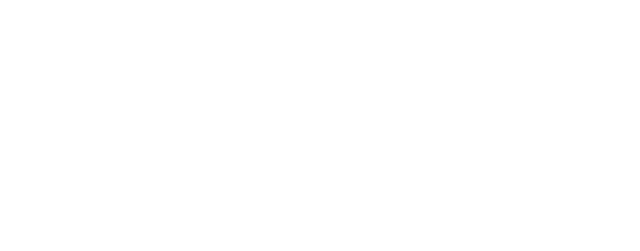
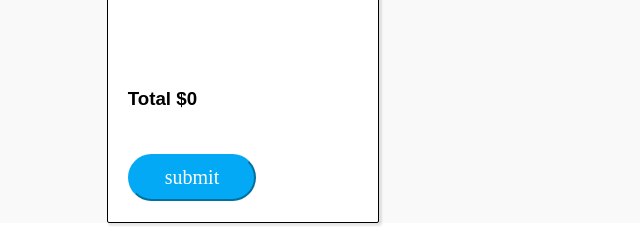
Before and after one commit to aammon14/Jacks_Burgers, a React (Create React App) app in the folder jacks-app/client/: page /items in a window 1280 px wide. Shown: the part 449-700 px from the top of the page, without its empty margins (420-1060 px from the left). Built offline with nearby package versions, Linux system fonts and the light colour scheme; no server answers.

Commit message:
styling for cart

```diff
--- a/jacks-app/client/src/App.css
+++ b/jacks-app/client/src/App.css
@@ -152,6 +152,8 @@
   margin-top: 30px;
   border: solid 1px black;
   padding-left: 20px;
+  height: 80vh;
+
 }
 
 .menu_container {
@@ -187,6 +189,7 @@
   background-color: #03a9f4;
   color: white;
   border-color: #03a9f4;
+
 }
 
 
@@ -254,3 +257,7 @@
   font-family: avenir;
   font-size: 16px;
 }
+.checkout{
+ position:absolute;
+ bottom:150px;
+}
--- a/jacks-app/client/src/Components/Cart.jsx
+++ b/jacks-app/client/src/Components/Cart.jsx
@@ -59,19 +59,17 @@ class Cart extends Component {
                     className="cart_item_div_content"
                     to={`/items/${el.id}`}
                   >
-                    <h1 className="cart_item_name">{el.name}</h1>
+                    <h1 className="cart_item_name">{el.name} ${el.price}</h1>
                     <p>{el.description}</p>
-                    <p>{el.price}</p>
-                    <p>{el.comment}</p>
+                    <p>Comment: {el.comment}</p>
                   </Link>
                 </div>
               );
             })}
-            <h3> Total  <span> ${total}</span></h3>
-
-
-
+            <div className="checkout">
+            <h3 className='total'> Total  <span> ${total}</span></h3>
             <input className="submit_button" type="submit" value="submit" />
+            </div>
           </form>
 
         </div>
```
